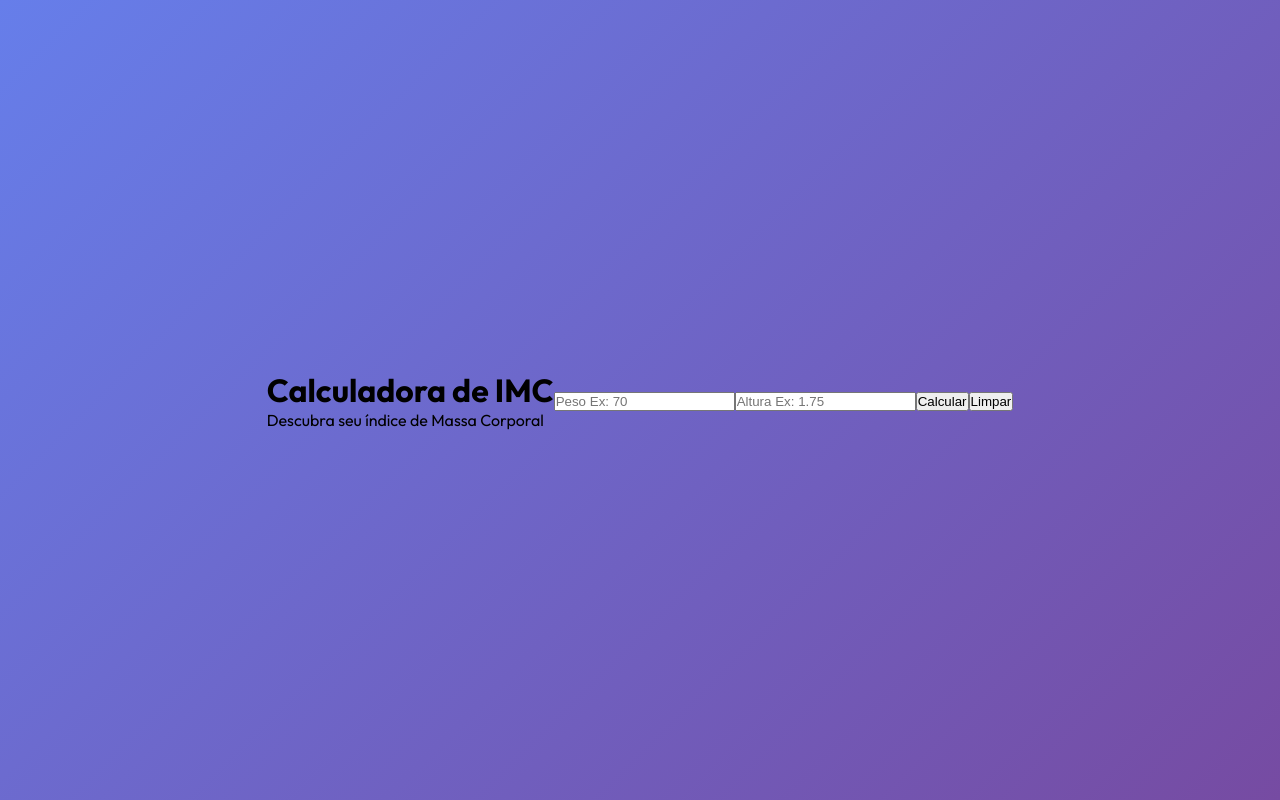
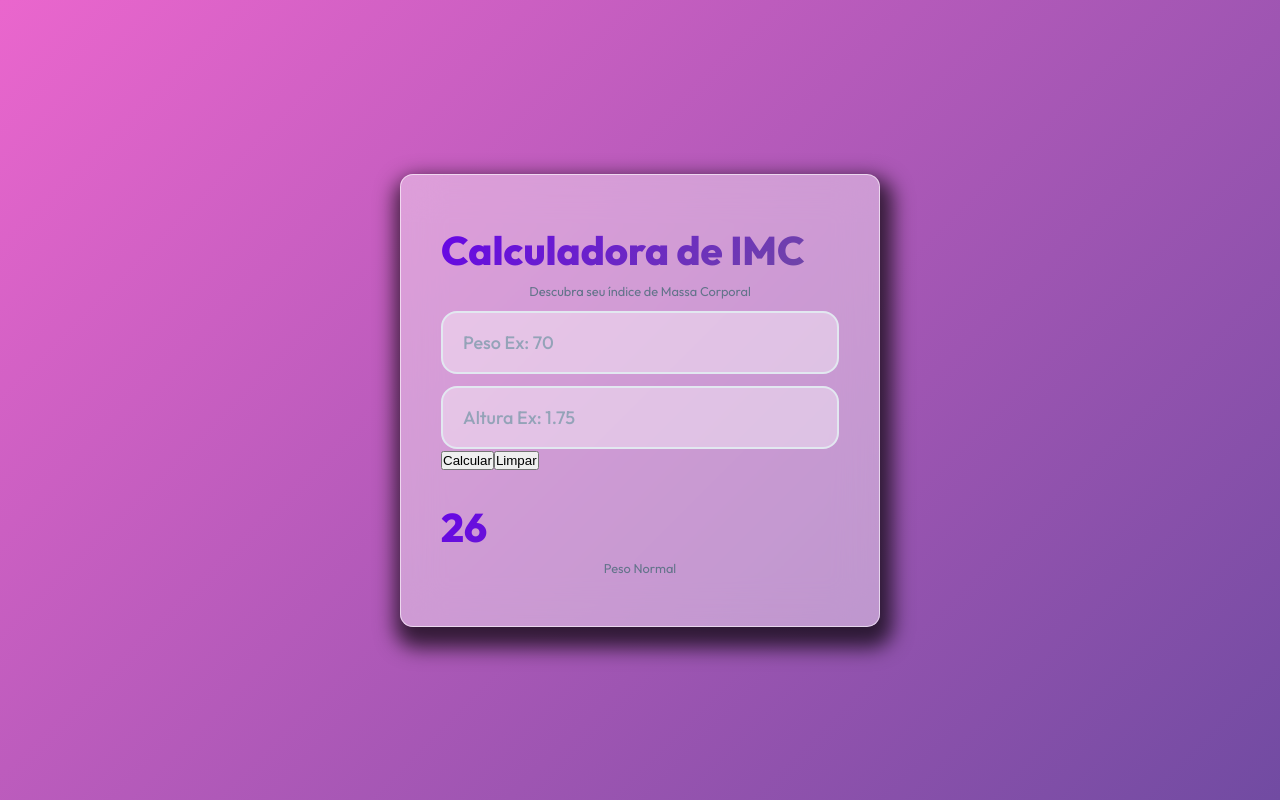
Before and after one commit to gustavoweb/imc-2B, a React (Vite) app: page / in a window 1280 px wide. Built offline with nearby package versions, Linux system fonts and the light colour scheme.

Commit message:
Add files via upload

```diff
--- a/src/App.css
+++ b/src/App.css
@@ -1,10 +1,64 @@
 @import url('https://fonts.googleapis.com/css2?family=Outfit:wght@100..900&display=swap');
 .imc-container{
   min-height: 100vh;
-  background: linear-gradient(135deg, #667eea 0%, #764ba2 100%);
+  background: linear-gradient(135deg, #ea66cd 0%, #714ba2 100%);
   display: flex;
   align-items: center;
   justify-content: center;
   padding: 20px;
   font-family: "Outfit", sans-serif;
 }
+.imc-card{
+  width: 100%;
+  max-width: 480px;
+  background: rgba(255, 255, 255, 0.4);
+  border: 1px solid rgba(255, 255, 255, 0.6);
+  border-radius: 13px;
+  backdrop-filter: blur(20px);
+  padding: 50px 40px;
+  box-shadow: 4px 12px 20px 9px rgba(0,0,0,0.7);
+  animation: slideIn 0.6s ease-out;
+}
+ .imc-card h1{
+  font-size: 2.5rem;
+  font-weight: 800;
+  margin: 0 0 8px 0;
+  background: linear-gradient( 135deg, #6605e6 0%, #714ba2 100%);
+  background-clip: text;
+  -webkit-background-clip: text;
+  -webkit-text-fill-color: transparent;
+ }
+ .imc-card p{
+  color: #64748b;
+  font-size: 0.8rem;
+  text-align: center;
+  font-weight: 400;
+  margin: 0;
+ }
+ .imc-form{
+  margin-bottom: 32px;
+ }
+ input{
+  width: 100%;
+  padding: 18px 20px;
+  font-size: 18px;
+  border: 2px solid #e2e8f0;
+  border-radius: 16px;
+  outline: none;
+  font-family: inherit;
+  font-weight: 500;
+  color: #1e293b;
+  background: rgba(255, 255, 255, 0.4);
+  box-sizing: border-box;
+  transition: all 0.3s cubic-bezier(0.4, 0, 0.2, 1);
+  margin-top: 12px;
+ }
+ input:focus{
+  transform: scale(1.02);
+  box-shadow: 0 10px 20px rgba(255, 255, 255, 0.3);
+  border-color: #9066ea;
+  background: #fff;
+ }
+ input::placeholder{
+  color: #94a3b8;
+ }
--- a/src/App.jsx
+++ b/src/App.jsx
@@ -8,7 +8,7 @@ export default function App() {
         <div className="imc-card">
           <h1>Calculadora de IMC</h1>
           <p>Descubra seu índice de Massa Corporal</p>
-        </div>
+
 
         <div className="imc-form">
           <input
@@ -28,8 +28,14 @@ export default function App() {
           <button>Limpar</button>
 
 
-        </div>
+        </div> {/* imc-form */}
 
+          <div className="result-card">
+            <h1 className='valor-result'>26</h1>
+            <p className='resposta-result'>Peso Normal</p>
+          </div>
+
+        </div> {/* imc-card */}
       </div> {/* imc-container */}
     </>
   )
```
Also changed, not shown: 1 other file (tests, documents, lock files or other folders).
